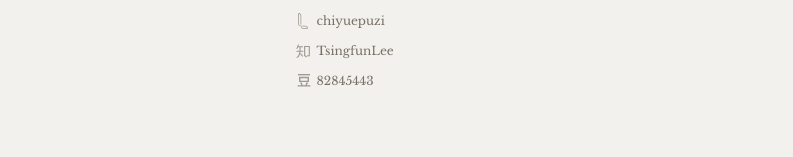
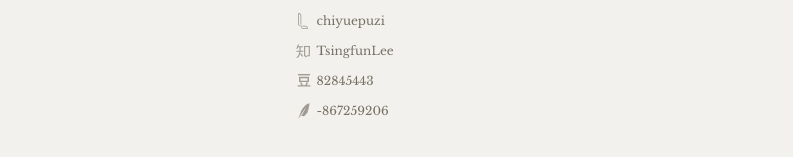
Before and after one commit to TsingfunLee/TsingfunLee.github.io, a Jekyll site: the page built from index.html, in a window 1280 px wide and 900 px high, scrolled down 2349 px. Shown: the part 715-872 px from the top of the window, without its empty margins (238-1031 px from the left). Built offline with Jekyll 4.4.1, drawn with Linux system fonts in a browser that asks for light colours; some web fonts are replaced.

Commit message:
add bokeyuan icon

```diff
--- a/_includes/footer.html
+++ b/_includes/footer.html
@@ -49,6 +49,12 @@
 						{% include icon-douban.html username=site.douban_username %}
 					<li>
 					{% endif %}
+
+					{% if site.bokeyuan_username %}
+					<li>
+						{% include icon-bokeyuan.html username=site.bokeyuan_username %}
+					<li>
+					{% endif %}
 				</ul>
 			</div>
 
--- /dev/null
+++ b/_includes/icon-bokeyuan.html
@@ -0,0 +1 @@
+<a href="https://wwww.cnblogs.com/{{ include.username }}"><span class="icon icon--bokeyuan">{% include icon-bokeyuan.svg %}</span><span class="username">{{ include.username }}</span></a>
```
Also changed, not shown: _includes/icon-bokeyuan.svg (added).
